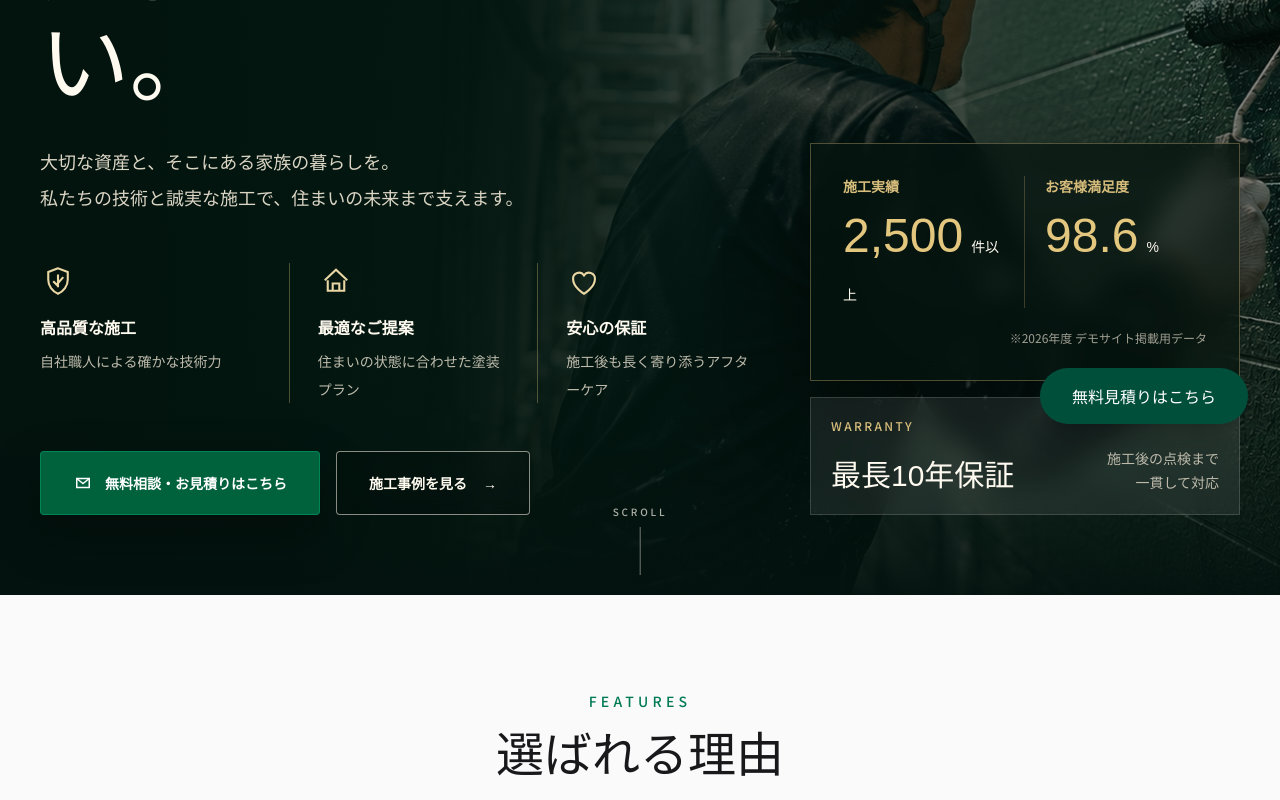
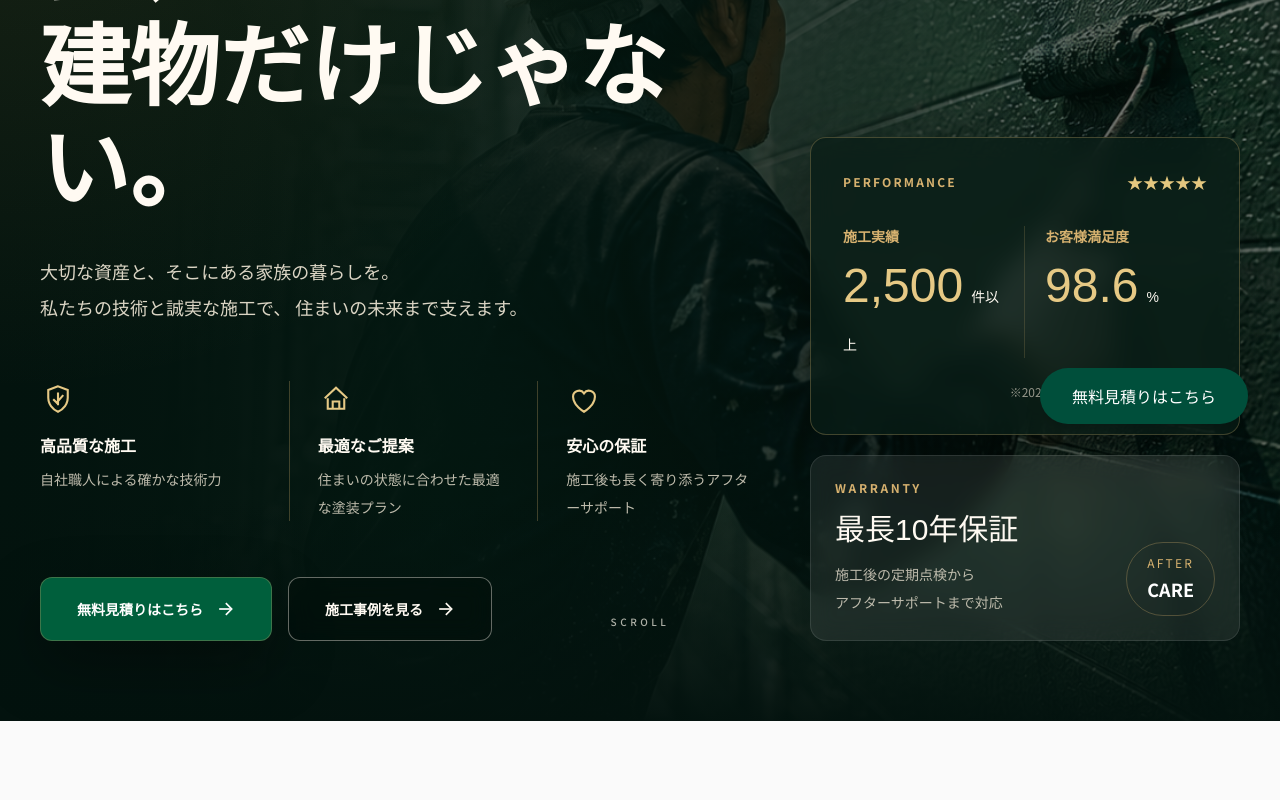
Before and after one commit to Kent-Studio/wbp-web, a Next.js app: page /demo/paint in a window 1280 px wide. Shown: the part 360-1160 px from the top of the page. Built offline with nearby package versions, Linux system fonts and the light colour scheme.

Commit message:
hero refactoring

```diff
--- a/app/globals.css
+++ b/app/globals.css
@@ -28,3 +28,39 @@ body {
 html {
   scroll-behavior: smooth;
 }
+
+/* ===========================================
+   Hero Scroll Animation
+=========================================== */
+
+@keyframes scroll-line {
+  0% {
+    transform: scaleY(0);
+    transform-origin: top;
+    opacity: 0;
+  }
+
+  20% {
+    opacity: 1;
+  }
+
+  50% {
+    transform: scaleY(1);
+    transform-origin: top;
+    opacity: 1;
+  }
+
+  51% {
+    transform-origin: bottom;
+  }
+
+  100% {
+    transform: scaleY(0);
+    transform-origin: bottom;
+    opacity: 0;
+  }
+}
+
+.animate-scroll-line {
+  animation: scroll-line 2s ease-in-out infinite;
+}
--- a/components/paint/Hero.tsx
+++ b/components/paint/Hero.tsx
@@ -17,14 +17,14 @@ const strengths = [
   },
   {
     title: "最適なご提案",
-    description: "住まいの状態に合わせた塗装プラン",
+    description: "住まいの状態に合わせた最適な塗装プラン",
     icon: (
       <path d="m4.5 11.5 7.5-7 7.5 7m-13 0v7h11v-7M9.8 18.5v-4.8h4.4v4.8" />
     ),
   },
   {
     title: "安心の保証",
-    description: "施工後も長く寄り添うアフターケア",
+    description: "施工後も長く寄り添うアフターサポート",
     icon: (
       <path d="M12 20.5s-7.3-4.1-7.3-10a4 4 0 0 1 7.3-2.3 4 4 0 0 1 7.3 2.3c0 5.9-7.3 10-7.3 10Z" />
     ),
@@ -48,71 +48,94 @@ export default function Hero() {
   return (
     <section
       id="top"
-      className="relative isolate min-h-[100svh] overflow-hidden bg-[#06140f] text-[#f8f3e8]"
       aria-labelledby="hero-title"
+      className="relative isolate min-h-screen min-h-[100svh] overflow-hidden bg-[#06140f] text-[#f8f3e8]"
     >
+      {/* Background Image */}
+
       <Image
         src="/demo/paint/hero.png"
         alt="外壁を丁寧に塗装する職人"
         fill
         priority
         sizes="100vw"
-        className="object-cover object-[68%_center]"
+        className="object-cover object-right"
       />
 
+      {/* Dark Overlay */}
+
       <div className="absolute inset-0 bg-[#06140f]/35" aria-hidden="true" />
+
+      {/* Left Gradient */}
+
       <div
-        className="absolute inset-0 bg-[linear-gradient(90deg,rgba(3,19,14,0.98)_0%,rgba(3,23,16,0.93)_34%,rgba(3,23,16,0.56)_58%,rgba(3,18,14,0.14)_100%)]"
-        aria-hidden="true"
-      />
-      <div
-        className="absolute inset-x-0 bottom-0 h-52 bg-[linear-gradient(0deg,rgba(3,18,14,0.92),rgba(3,18,14,0))]"
+        className="absolute inset-0 bg-[linear-gradient(90deg,rgba(3,19,14,0.98)_0%,rgba(3,23,16,0.93)_34%,rgba(3,23,16,0.58)_58%,rgba(3,18,14,0.12)_100%)]"
         aria-hidden="true"
       />
 
-      <div className="relative z-10 mx-auto flex min-h-[100svh] max-w-7xl items-center px-5 pb-16 pt-28 sm:px-8 sm:pt-32 lg:px-10 lg:pb-20 lg:pt-28">
-        <div className="grid w-full items-end gap-12 lg:grid-cols-[minmax(0,1fr)_430px]">
+      {/* Premium Radial Light */}
+
+      <div
+        className="absolute inset-0 bg-[radial-gradient(circle_at_top_left,rgba(212,170,76,0.14),transparent_45%)]"
+        aria-hidden="true"
+      />
+
+      {/* Bottom Fade */}
+
+      <div
+        className="absolute inset-x-0 bottom-0 h-56 bg-[linear-gradient(0deg,rgba(3,18,14,0.94),rgba(3,18,14,0))]"
+        aria-hidden="true"
+      />
+
+      <div className="relative z-10 mx-auto flex min-h-screen min-h-[100svh] max-w-7xl items-center px-6 pb-16 pt-28 sm:px-10 sm:pt-32 lg:px-10 lg:pb-20 lg:pt-28">
+        <div className="grid w-full items-end gap-14 lg:grid-cols-[minmax(0,1fr)_430px]">
+          {/* Left */}
+
           <div className="max-w-3xl">
-            <p className="inline-flex items-center gap-4 text-xs font-medium tracking-[0.24em] text-[#c9a96a] sm:text-sm">
-              <span className="h-px w-10 bg-[#c9a96a]" aria-hidden="true" />
+            <p className="inline-flex items-center gap-4 text-xs font-medium tracking-[0.28em] text-[#d6b16f] uppercase sm:text-sm">
+              <span className="h-px w-10 bg-[#d6b16f]" aria-hidden="true" />
               地域密着20年の信頼と実績
               <span
-                className="hidden h-px w-10 bg-[#c9a96a] sm:block"
+                className="hidden h-px w-10 bg-[#d6b16f] sm:block"
                 aria-hidden="true"
               />
             </p>
 
             <h1
               id="hero-title"
-              className={`${serif.className} mt-7 max-w-3xl text-[clamp(2.8rem,7vw,6.7rem)] font-medium leading-[1.14] text-[#fffaf0]`}
+              className={`${serif.className} mt-8 max-w-3xl text-[clamp(3rem,7vw,6.8rem)] font-semibold leading-[1.14] text-[#fffaf2]`}
             >
               塗装で守るのは、
               <br />
               建物だけじゃない。
             </h1>
 
-            <p className="mt-7 max-w-2xl text-base leading-8 text-[#f3ead8]/90 sm:text-lg sm:leading-9">
+            <p className="mt-8 max-w-2xl text-lg leading-9 text-[#f3ead8]/90">
               大切な資産と、そこにある家族の暮らしを。
               <br className="hidden sm:block" />
-              私たちの技術と誠実な施工で、住まいの未来まで支えます。
+              私たちの技術と誠実な施工で、 住まいの未来まで支えます。
             </p>
 
-            <div className="mt-12 grid max-w-3xl gap-6 sm:grid-cols-3">
+            {/* Strength */}
+
+            <div className="mt-14 grid max-w-3xl gap-8 sm:grid-cols-3">
               {strengths.map((item) => (
                 <article
                   key={item.title}
-                  className="border-[#d7bd7c]/35 sm:border-l sm:pl-7 sm:first:border-l-0 sm:first:pl-0"
+                  className="border-[#c9a96a]/30 sm:border-l sm:pl-7 sm:first:border-l-0 sm:first:pl-0"
                 >
                   <svg
                     viewBox="0 0 24 24"
                     aria-hidden="true"
-                    className="h-9 w-9 fill-none stroke-[#ead7a4] stroke-[1.4]"
+                    className="h-9 w-9 fill-none stroke-[#e6c985] stroke-[1.4]"
                   >
                     {item.icon}
                   </svg>
-                  <h2 className="mt-4 text-base font-semibold text-[#fffaf0]">
+
+                  <h3 className="mt-4 text-base font-semibold text-[#fffaf2]">
                     {item.title}
-                  </h2>
+                  </h3>
+
                   <p className="mt-2 text-sm leading-7 text-[#f3ead8]/78">
                     {item.description}
                   </p>
@@ -120,88 +143,127 @@ export default function Hero() {
               ))}
             </div>
 
-            <div className="mt-12 flex flex-col gap-4 sm:flex-row">
+            {/* CTA */}
+
+            <div className="mt-14 flex flex-col gap-4 sm:flex-row">
               <a
                 href="#contact"
-                className="inline-flex min-h-16 items-center justify-center gap-3 rounded-sm border border-emerald-500/40 bg-[#00613d] px-8 text-sm font-semibold text-white shadow-[0_20px_50px_rgba(0,0,0,0.28)] transition hover:bg-[#08724a] focus:outline-none focus:ring-2 focus:ring-[#e4c77f] focus:ring-offset-2 focus:ring-offset-[#06140f]"
-                aria-label="無料相談とお見積りへ進む"
+                aria-label="無料見積りへ進む"
+                className="inline-flex min-h-16 items-center justify-center gap-3 rounded-xl border border-[#c9a96a]/30 bg-[#005f3c] px-9 text-sm font-semibold text-white shadow-[0_24px_60px_rgba(0,0,0,.35)] transition-all duration-300 hover:-translate-y-1 hover:bg-[#0b7349] hover:shadow-2xl focus:outline-none focus:ring-2 focus:ring-[#d6b16f] focus:ring-offset-2 focus:ring-offset-[#06140f]"
               >
+                無料見積りはこちら
                 <svg
                   viewBox="0 0 24 24"
                   aria-hidden="true"
-                  className="h-5 w-5 fill-none stroke-current stroke-[1.8]"
+                  className="h-5 w-5 fill-none stroke-current stroke-[2]"
                 >
-                  <path d="M4.5 6.5h15v11h-15v-11Z" />
-                  <path d="m5.2 7.2 6.8 5.4 6.8-5.4" />
+                  <path d="M5 12h14" />
+                  <path d="m13 5 7 7-7 7" />
                 </svg>
-                無料相談・お見積りはこちら
               </a>
 
               <a
                 href="#works"
-                className="inline-flex min-h-16 items-center justify-center gap-4 rounded-sm border border-[#f8f3e8]/55 bg-black/10 px-8 text-sm font-semibold text-[#fffaf0] backdrop-blur-sm transition hover:bg-white/10 focus:outline-none focus:ring-2 focus:ring-[#e4c77f] focus:ring-offset-2 focus:ring-offset-[#06140f]"
                 aria-label="施工事例を見る"
+                className="inline-flex min-h-16 items-center justify-center gap-3 rounded-xl border border-[#f8f3e8]/40 bg-black/15 px-9 text-sm font-semibold text-[#fffaf2] backdrop-blur-md transition-all duration-300 hover:-translate-y-1 hover:bg-white/10 hover:shadow-xl focus:outline-none focus:ring-2 focus:ring-[#d6b16f] focus:ring-offset-2 focus:ring-offset-[#06140f]"
               >
                 施工事例を見る
-                <span aria-hidden="true">→</span>
+                <svg
+                  viewBox="0 0 24 24"
+                  aria-hidden="true"
+                  className="h-5 w-5 fill-none stroke-current stroke-[2]"
+                >
+                  <path d="M5 12h14" />
+                  <path d="m13 5 7 7-7 7" />
+                </svg>
               </a>
             </div>
           </div>
 
-          <div className="grid gap-4 lg:justify-items-end">
+          {/* Right */}
+
+          <div className="grid gap-5 lg:justify-items-end">
             <aside
-              className="w-full max-w-[430px] border border-[#d7bd7c]/35 bg-[#06140f]/70 p-6 shadow-[0_24px_80px_rgba(0,0,0,0.35)] backdrop-blur-md sm:p-8"
               aria-label="施工実績"
+              className="w-full max-w-[430px] rounded-2xl border border-[#c9a96a]/30 bg-[#081d16]/75 p-8 shadow-[0_30px_90px_rgba(0,0,0,.42)] backdrop-blur-md"
             >
-              <div className="grid grid-cols-2 divide-x divide-[#d7bd7c]/25">
+              <div className="flex items-center justify-between">
+                <p className="text-xs font-semibold tracking-[0.18em] text-[#d6b16f]">
+                  PERFORMANCE
+                </p>
+
+                <div className="flex text-[#e4c77f]">★★★★★</div>
+              </div>
+
+              <div className="mt-8 grid grid-cols-2 divide-x divide-[#c9a96a]/20">
                 {metrics.map((item) => (
                   <div key={item.label} className="px-5 first:pl-0 last:pr-0">
-                    <p className="text-sm font-semibold text-[#d7bd7c]">
+                    <p className="text-sm font-semibold text-[#d6b16f]">
                       {item.label}
                     </p>
+
                     <p
-                      className={`${serif.className} mt-4 text-4xl font-medium leading-none text-[#e4c77f] sm:text-5xl`}
+                      className={`${serif.className} mt-4 text-5xl leading-none text-[#e6c985]`}
                     >
                       {item.value}
-                      <span className="ml-2 align-baseline text-sm font-sans text-[#fffaf0]">
+
+                      <span className="ml-2 text-sm font-sans text-[#fffaf2]">
                         {item.unit}
                       </span>
                     </p>
                   </div>
                 ))}
               </div>
-              <p className="mt-5 text-right text-xs leading-5 text-[#f3ead8]/65">
+
+              <p className="mt-6 text-right text-xs leading-5 text-[#f3ead8]/60">
                 ※2026年度 デモサイト掲載用データ
               </p>
             </aside>
 
             <aside
-              className="w-full max-w-[430px] border border-white/15 bg-white/[0.08] p-5 backdrop-blur-md"
               aria-label="保証内容"
+              className="w-full max-w-[430px] rounded-2xl border border-white/10 bg-white/[0.08] p-6 backdrop-blur-md"
             >
-              <p className="text-xs font-medium tracking-[0.2em] text-[#d7bd7c]">
+              <p className="text-xs font-semibold tracking-[0.22em] text-[#d6b16f]">
                 WARRANTY
               </p>
-              <div className="mt-3 flex items-end justify-between gap-5">
-                <p className={`${serif.className} text-3xl text-[#fffaf0]`}>
-                  最長10年保証
-                </p>
-                <p className="text-right text-sm leading-6 text-[#f3ead8]/75">
-                  施工後の点検まで
-                  <br />
-                  一貫して対応
-                </p>
+
+              <div className="mt-4 flex items-end justify-between gap-6">
+                <div>
+                  <p className={`${serif.className} text-3xl text-[#fffaf2]`}>
+                    最長10年保証
+                  </p>
+
+                  <p className="mt-3 text-sm leading-7 text-[#f3ead8]/75">
+                    施工後の定期点検から
+                    <br />
+                    アフターサポートまで対応
+                  </p>
+                </div>
+
+                <div className="rounded-full border border-[#d6b16f]/30 px-5 py-3 text-center">
+                  <p className="text-xs tracking-[0.18em] text-[#d6b16f]">
+                    AFTER
+                  </p>
+
+                  <p className="mt-1 text-lg font-semibold text-white">CARE</p>
+                </div>
               </div>
             </aside>
           </div>
         </div>
       </div>
 
-      <div className="absolute bottom-5 left-1/2 z-10 hidden -translate-x-1/2 text-center text-[10px] font-medium tracking-[0.28em] text-[#f8f3e8]/70 md:block">
-        SCROLL
+      {/* Scroll */}
+
+      <div className="absolute bottom-6 left-1/2 z-10 hidden -translate-x-1/2 md:block">
+        <div className="text-center text-[10px] font-medium tracking-[0.35em] text-[#f8f3e8]/70">
+          SCROLL
+        </div>
+
         <span
-          className="mx-auto mt-2 block h-12 w-px bg-[#f8f3e8]/45"
           aria-hidden="true"
+          className="mx-auto mt-3 block h-14 w-px origin-top animate-scroll-line bg-[#f8f3e8]/45"
         />
       </div>
     </section>
```
